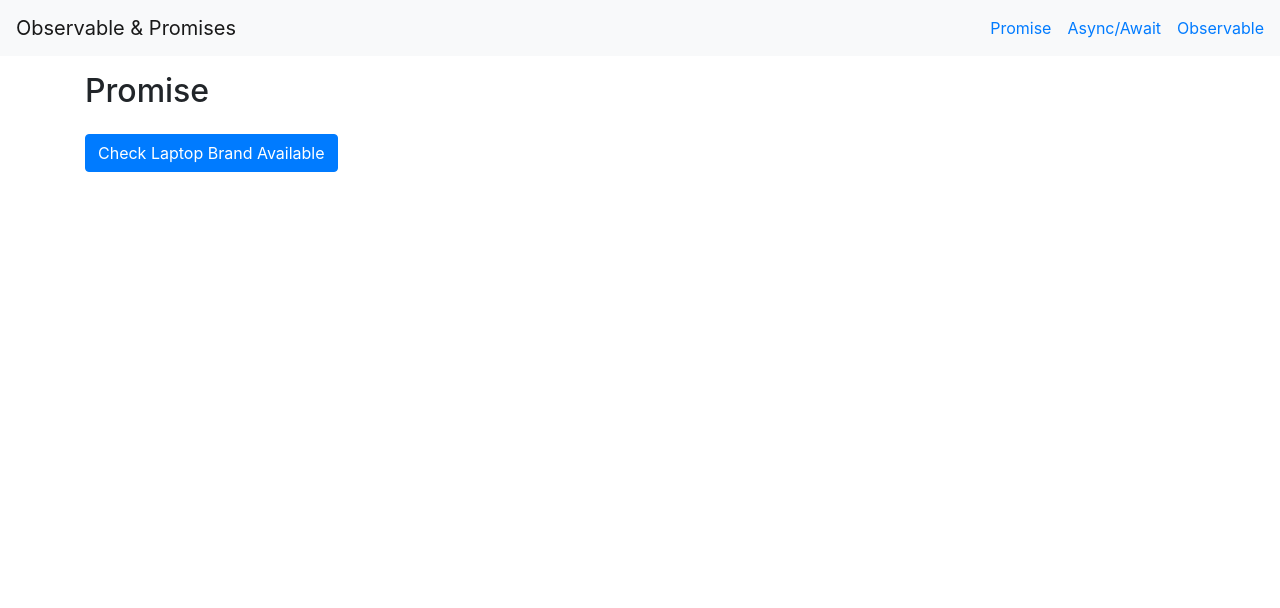
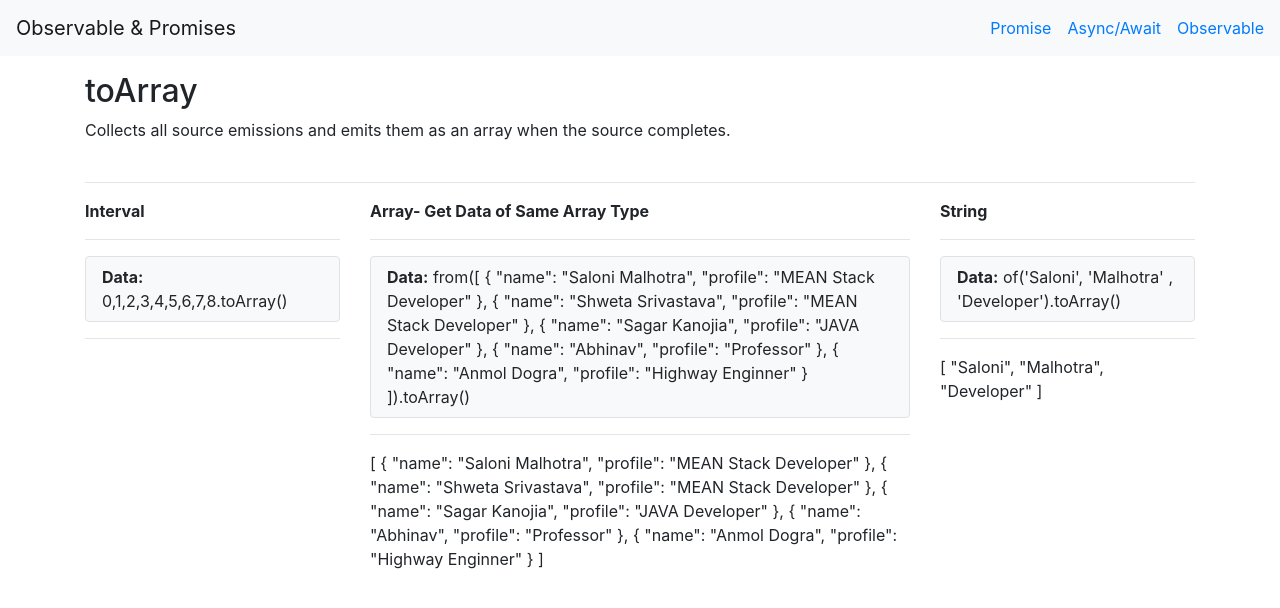
Before and after one commit to salonimalhotrawd/rxjs-series, an Angular app: page /observable/toArray in a window 1280 px wide. Before the commit this address led to /promise. Shown: the top 608 px of the page. Built offline with nearby package versions, Linux system fonts and the light colour scheme.

Commit message:
Working on toArray String

```diff
--- a/src/app/app-routing.module.ts
+++ b/src/app/app-routing.module.ts
@@ -9,6 +9,7 @@ import { ListComponent } from './observable/list/list.component';
 import { FromEventComponent } from './observable/from-event/from-event.component';
 import { IntervalComponent } from './observable/interval/interval.component';
 import { OfFromComponent } from './observable/of-from/of-from.component';
+import { ToArrayComponent } from './observable/to-array/to-array.component';
 
 const routes: Routes = [
   {path: 'promise' , component: PromiseComponent},
@@ -18,7 +19,8 @@ const routes: Routes = [
     {path: '', component: ListComponent},
     {path: 'from-event', component: FromEventComponent},
     {path: 'interval-timer', component: IntervalComponent},
-    {path: 'of-from', component: OfFromComponent}
+    {path: 'of-from', component: OfFromComponent},
+    {path: 'toArray', component: ToArrayComponent}
   ]},
   {path: '**' , redirectTo: 'promise'}
 ];
--- a/src/app/app.module.ts
+++ b/src/app/app.module.ts
@@ -11,6 +11,7 @@ import { ListComponent } from './observable/list/list.component';
 import { FromEventComponent } from './observable/from-event/from-event.component';
 import { IntervalComponent } from './observable/interval/interval.component';
 import { OfFromComponent } from './observable/of-from/of-from.component';
+import { ToArrayComponent } from './observable/to-array/to-array.component';
 @NgModule({
   declarations: [
     AppComponent,
@@ -21,7 +22,8 @@ import { OfFromComponent } from './observable/of-from/of-from.component';
     ListComponent,
     FromEventComponent,
     IntervalComponent,
-    OfFromComponent
+    OfFromComponent,
+    ToArrayComponent
   ],
   imports: [
     BrowserModule,
--- a/src/app/observable/list/list.component.ts
+++ b/src/app/observable/list/list.component.ts
@@ -13,7 +13,7 @@ export class ListComponent implements OnInit {
     { 'id': 1 , 'observableName': 'From Event', 'routerName': 'from-event'},
     { 'id': 2 , 'observableName': 'Interval/Timer', 'routerName': 'interval-timer'},
     { 'id': 3 , 'observableName': 'of and from', 'routerName': 'of-from'},
-    { 'id': 4 , 'observableName': 'From Event', 'routerName': 'from-event'},
+    { 'id': 4 , 'observableName': 'toArray', 'routerName': 'toArray'},
     { 'id': 5 , 'observableName': 'From Event', 'routerName': 'from-event'},
     { 'id': 6 , 'observableName': 'From Event', 'routerName': 'from-event'},
     { 'id': 7 , 'observableName': 'From Event', 'routerName': 'from-event'}
--- /dev/null
+++ b/src/app/observable/to-array/to-array.component.html
@@ -0,0 +1,40 @@
+
+<div class="my-3">
+   <h2>toArray</h2>
+   <span>Collects all source emissions and emits them as an array when the source completes.</span>
+   <br>
+   <br>
+   <!-- <strong>Ex:01 (toArray) - Interval</strong> -->
+   <hr>
+    <div class="row">
+       <div class="col-md-3">
+          <strong>Interval</strong>
+          <hr>
+          <p class="bg-light py-2 px-3 border rounded">
+            <strong>Data:</strong> 0,1,2,3,4,5,6,7,8.toArray()
+          </p>
+          <hr>
+          {{showIntervalResponse | json }}
+       </div>
+
+       <div class="col-md-6">
+        <strong>Array- Get Data of Same Array Type</strong>
+        <hr>
+        <p class="bg-light py-2 px-3 border rounded">
+          <strong>Data:</strong> from({{this.userList | json }}).toArray()
+        </p>
+        <hr>
+        {{showArrayResponse | json }}
+       </div>
+
+       <div class="col-md-3">
+        <strong>String</strong>
+        <hr>
+        <p class="bg-light py-2 px-3 border rounded">
+          <strong>Data:</strong> of('Saloni', 'Malhotra' , 'Developer').toArray()
+        </p>
+        <hr>
+        {{showStringResponse | json}}
+      </div>
+    </div>
+</div>
--- /dev/null
+++ b/src/app/observable/to-array/to-array.component.ts
@@ -0,0 +1,54 @@
+import { Component, OnDestroy, OnInit } from '@angular/core';
+import { interval, from, Subscription, of } from 'rxjs';
+import { take, toArray } from 'rxjs/operators';
+
+@Component({
+  selector: 'app-to-array',
+  templateUrl: './to-array.component.html',
+  styleUrls: ['./to-array.component.scss']
+})
+export class ToArrayComponent implements OnInit, OnDestroy {
+
+  public userList = [
+    {name : 'Saloni Malhotra' , profile: 'MEAN Stack Developer'},
+    {name : 'Shweta Srivastava' , profile: 'MEAN Stack Developer'},
+    {name : 'Sagar Kanojia' , profile: 'JAVA Developer'},
+    {name : 'Abhinav' , profile: 'Professor'},
+    {name : 'Anmol Dogra' , profile: 'Highway Enginner'}
+  ];
+
+  public showIntervalResponse;
+  public showArrayResponse;
+  public showStringResponse;
+
+  public callSubscription: Subscription[] = [];
+
+  constructor() { }
+
+  ngOnInit() {
+
+    // Ex 01 - toArray through Interval
+    const source = interval(1000);
+    const sub = source.pipe(take(10), toArray()).subscribe(res => {
+      this.showIntervalResponse = res;
+    });
+
+    // Ex 02 - toArray through Array & get Data as Same Response
+    const arraySource = from(this.userList);
+    const sub1 = arraySource.pipe(toArray()).subscribe(res => {
+      this.showArrayResponse = res;
+    });
+
+    // Ex 03 - toArray - String Conversion
+    const stringSource = of('Saloni', 'Malhotra', 'Developer');
+    const sub2 = stringSource.pipe(toArray()).subscribe(res => {
+      this.showStringResponse = res;
+    });
+    this.callSubscription.push(sub, sub1, sub2);
+  }
+
+  ngOnDestroy(): void {
+    this.callSubscription.forEach(x => x.unsubscribe());
+  }
+
+}
```
Also changed, not shown: src/app/observable/to-array/to-array.component.scss (added), 1 other file (tests, documents, lock files or other folders).
